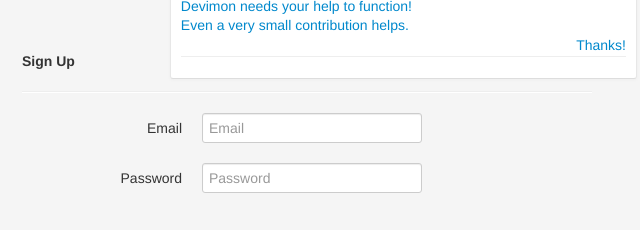
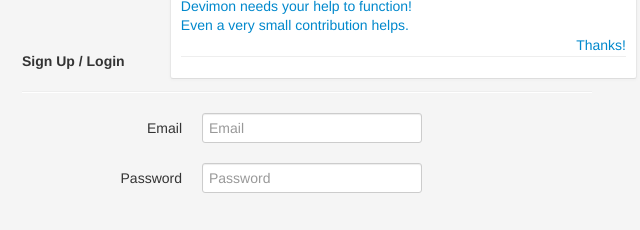
Before and after one commit to yungookim/devimon, a website: page public/index.html in a window 1280 px wide. Shown: the part 279-509 px from the top of the page, 633-1273 px from the left. Drawn offline with nearby package versions, Linux system fonts and the light colour scheme; a script that the page names is missing.

Commit message:
anything

```diff
--- a/devimon.js
+++ b/devimon.js
@@ -21,6 +21,7 @@
 
 app.get('/', function (req, res) {
 	res.render('index');
+	console.log('WELCOMING GUEST');
 });
 
 
--- a/public/index.html
+++ b/public/index.html
@@ -72,7 +72,7 @@
 					</article>
 				</div>
 				<div class="span6" id="interact" style="">
-					<h5>Sign Up</h5>
+					<h5>Sign Up / Login</h5>
 
 					<hr>
 					<div class="form-horizontal">
```
